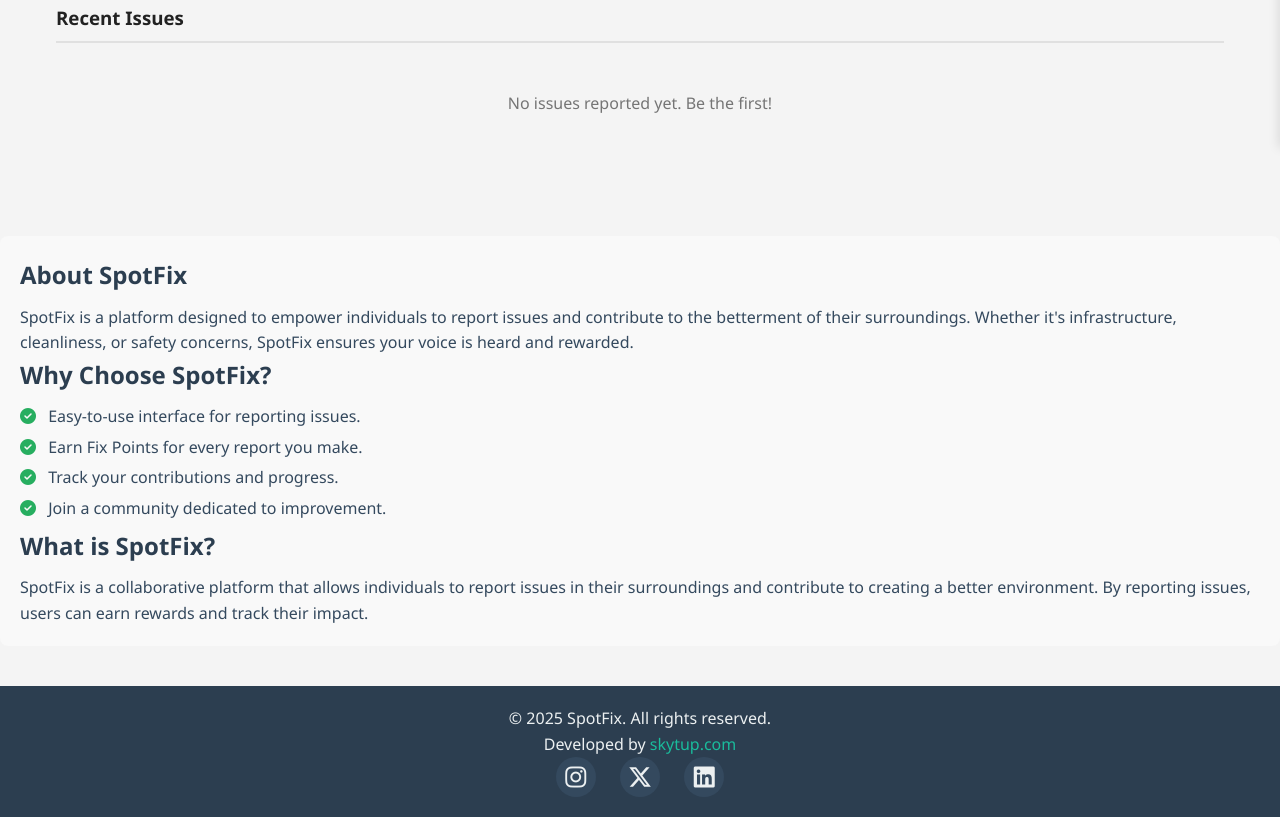
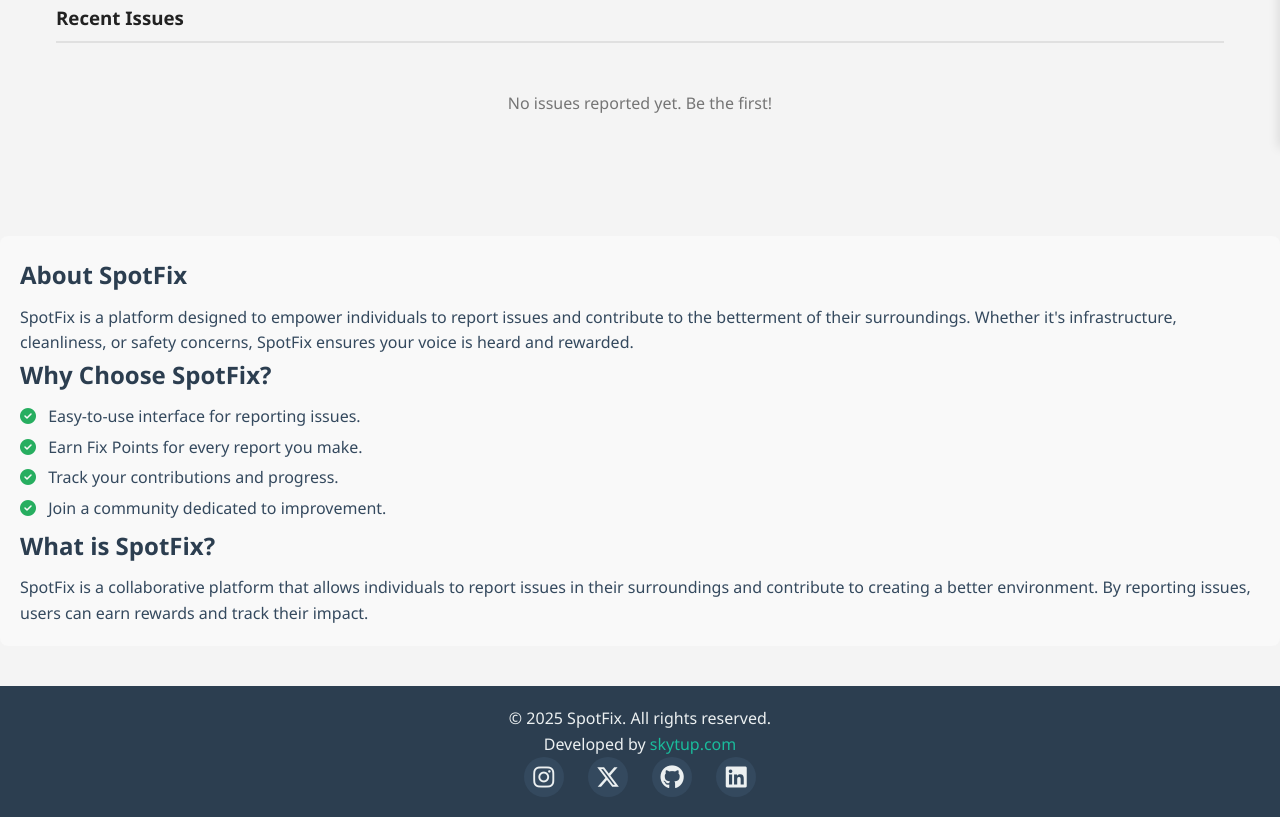
Before and after one commit to akash2v/SpotFix, a plain HTML site: page index.html in a window 1280 px wide. Shown: the part 652-1469 px from the top of the page. Drawn offline with Linux system fonts and the light colour scheme; some packages are replaced by stand-ins of ours.

Commit message:
update social links

```diff
--- a/index.html
+++ b/index.html
@@ -274,7 +274,7 @@
         </p>
         <div class="social-links">
           <a
-            href="https://instagram.com"
+            href="https://instagram.com/skytupnet"
             target="_blank"
             rel="noopener noreferrer"
             aria-label="Follow us on Instagram"
@@ -282,7 +282,7 @@
             <i class="fab fa-instagram"></i>
           </a>
           <a
-            href="https://twitter.com"
+            href="https://twitter.com/skythecoder"
             target="_blank"
             rel="noopener noreferrer"
             aria-label="Follow us on X"
@@ -290,7 +290,15 @@
             <i class="fa-brands fa-x-twitter"></i>
           </a>
           <a
-            href="https://linkedin.com"
+            href="https://github.com/akash2v/"
+            target="_blank"
+            rel="noopener noreferrer"
+            aria-label="Follow us on Github"
+          >
+            <i class="fa-brands fa-github"></i>
+          </a>
+          <a
+            href="https://linkedin.com/akash222"
             target="_blank"
             rel="noopener noreferrer"
             aria-label="Follow us on LinkedIn"
```
